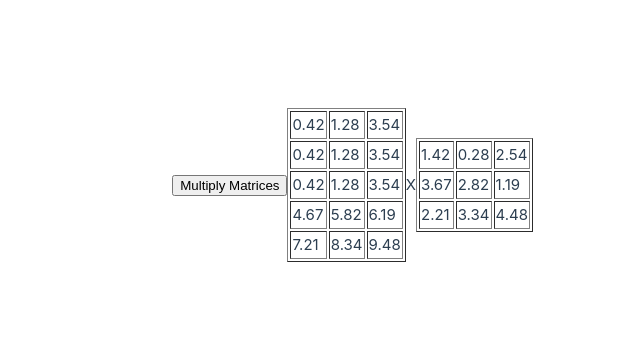
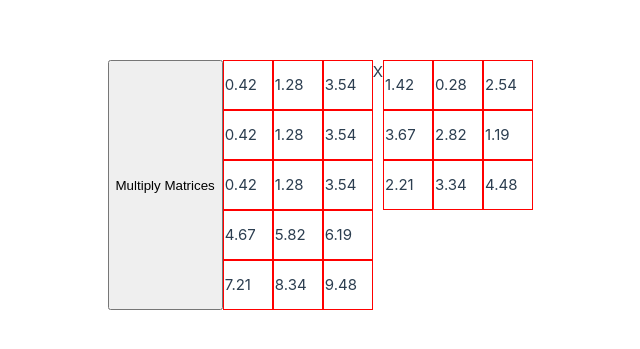
Before and after one commit to ryansereno/vue-tensor, a Vue app: page / in a window 1280 px wide. Shown: the part 215-564 px from the top of the page, without its empty margins (107-747 px from the left). Built offline with nearby package versions, Linux system fonts and the light colour scheme.

Commit message:
updated transformation values

```diff
--- a/src/App.vue
+++ b/src/App.vue
@@ -1,10 +1,14 @@
 <template>
-  <div style="display: flex; align-items: center">
+  <div style="display: flex">
     <button @click="multiplyMatrices">Multiply Matrices</button>
     <Matrix :matrix="matrixA" />
     <span> X </span>
-    <Matrix :matrix="matrixB" />
-    <Matrix v-if="resultMatrix" :matrix="resultMatrix" />
+    <div
+      :class="['matrix-transition', { 'matrix-transformed': isTransformed }]"
+    >
+      <Matrix :matrix="matrixB" />
+    </div>
+    <Matrix v-if="false" :matrix="resultMatrix" />
   </div>
 </template>
 
@@ -26,6 +30,7 @@ const matrixB = ref([
   [2.21, 3.34, 4.48],
 ]);
 
+const isTransformed = ref(false);
 const resultMatrix = ref(null);
 
 const multiplyMatrices = () => {
@@ -52,5 +57,21 @@ const multiplyMatrices = () => {
   }
 
   resultMatrix.value = result;
+  isTransformed.value = true;
 };
 </script>
+
+<style>
+.matrix-transition,
+.matrix-transition td{
+  transition: transform 1s, top 1s, left 1s;
+}
+.matrix-transformed {
+  transform: translateX(90px) translateY(-250px) rotateZ(-90deg);
+  transform-origin: left bottom;
+}
+.matrix-transformed td {
+  transform: rotateZ(90deg);
+  transform-origin: center center;
+}
+</style>
--- a/src/components/Matrix.vue
+++ b/src/components/Matrix.vue
@@ -1,5 +1,5 @@
 <template>
-  <table border="1">
+  <table>
     <tr v-for="(row, rowIndex) in matrix" :key="rowIndex">
       <td v-for="(column, colIndex) in row" :key="colIndex">
         {{ column }}
@@ -14,3 +14,14 @@ import { defineProps } from 'vue';
 
 const props = defineProps(['matrix']);
 </script>
+
+<style scoped>
+table{
+  border-spacing:0;
+}
+td{
+  height:50px;
+  width:50px;
+  border: 1px solid red;
+}
+</style>
```
